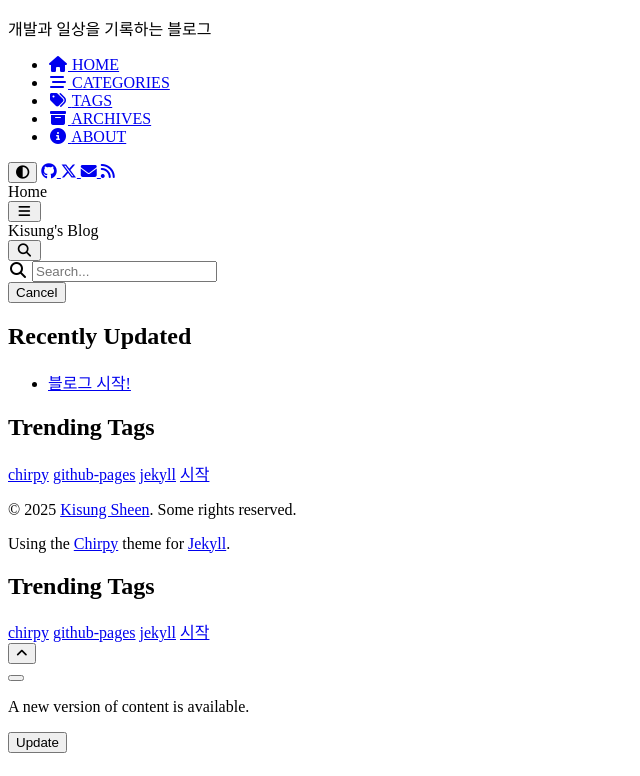
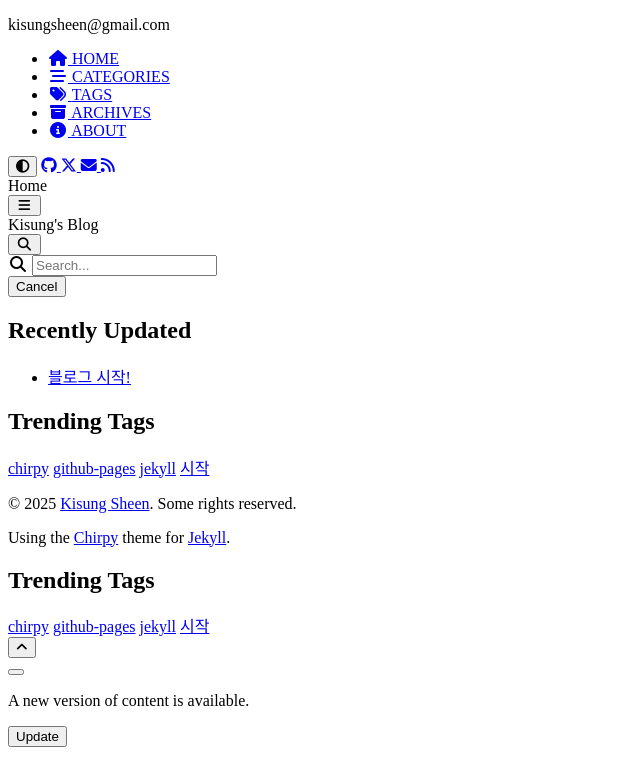
Before and after one commit to kisungsheen/kisungsheen.github.io, a Jekyll site: the page built from index.html, in a window 1280 px wide, cut to the strip 124-900 px from the top of the page. Shown: the whole strip, without its empty margins (0-640 px from the left). Built offline with Jekyll 4.4.1, drawn with Linux system fonts in a browser that asks for light colours; cached includes are drawn as plain includes; a script that is not in the unit is left out.

Commit message:
Update _config.yml

```diff
--- a/_config.yml
+++ b/_config.yml
@@ -16,7 +16,7 @@ timezone: Asia/Seoul
 
 title: Kisung's Blog # the main title
 
-tagline: 개발과 일상을 기록하는 블로그 # it will display as the subtitle
+tagline: kisungsheen@gmail.com # it will display as the subtitle
 
 description: >- # used by seo meta and the atom feed
   연구, 일상, 신앙
```
